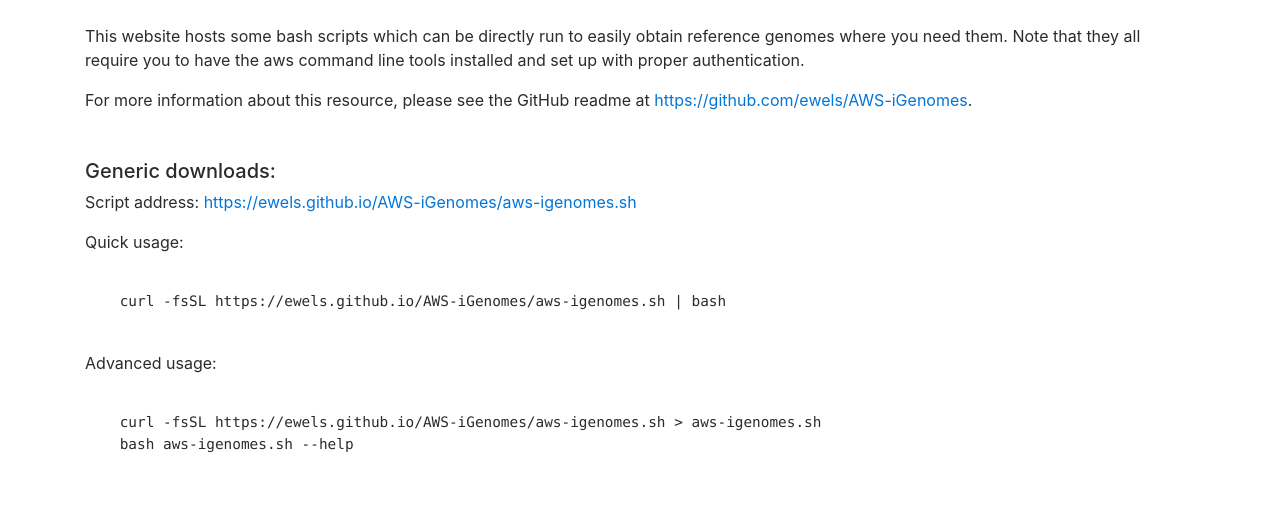
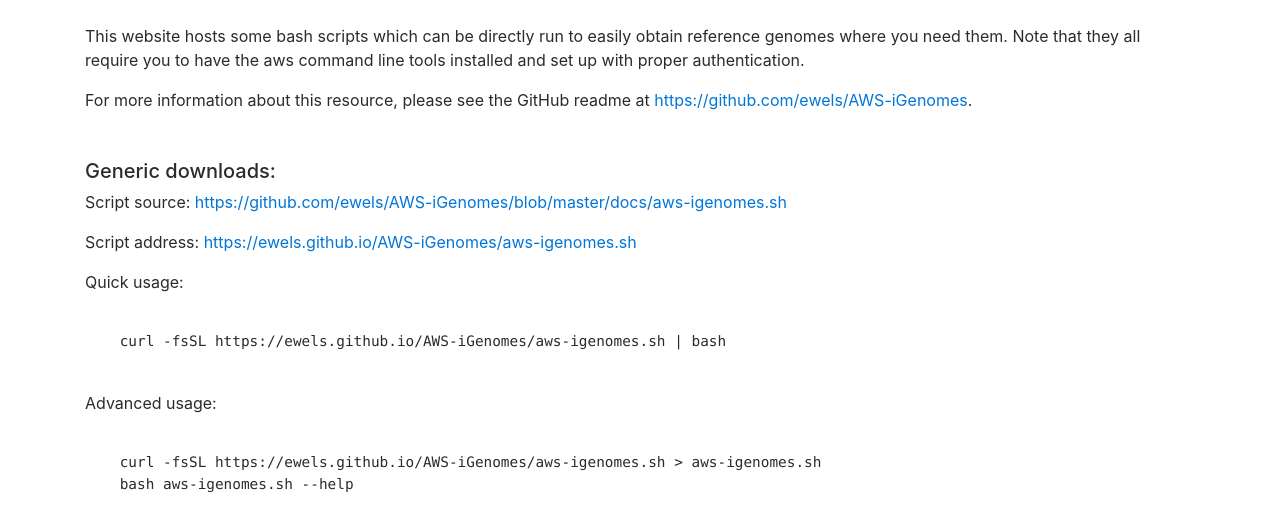
Before and after one commit to ewels/AWS-iGenomes, a plain HTML site: page docs/index.html in a window 1280 px wide. Shown: the part 221-752 px from the top of the page. Drawn offline with nearby package versions, Linux system fonts and the light colour scheme; a script that the page names is missing.

Commit message:
aws-igenomes script - first working version.

```diff
--- a/docs/index.html
+++ b/docs/index.html
@@ -29,6 +29,7 @@
       <a href="https://github.com/ewels/AWS-iGenomes">https://github.com/ewels/AWS-iGenomes</a>.</p>
 
     <h5 class="mt-5">Generic downloads:</h5>
+    <p>Script source: <a href="https://github.com/ewels/AWS-iGenomes/blob/master/docs/aws-igenomes.sh">https://github.com/ewels/AWS-iGenomes/blob/master/docs/aws-igenomes.sh</a></p>
     <p>Script address: <a href="aws-igenomes.sh">https://ewels.github.io/AWS-iGenomes/aws-igenomes.sh</a></p>
     <p>Quick usage:</p>
     <pre><code>
```
Also changed, not shown: 1 other file.
